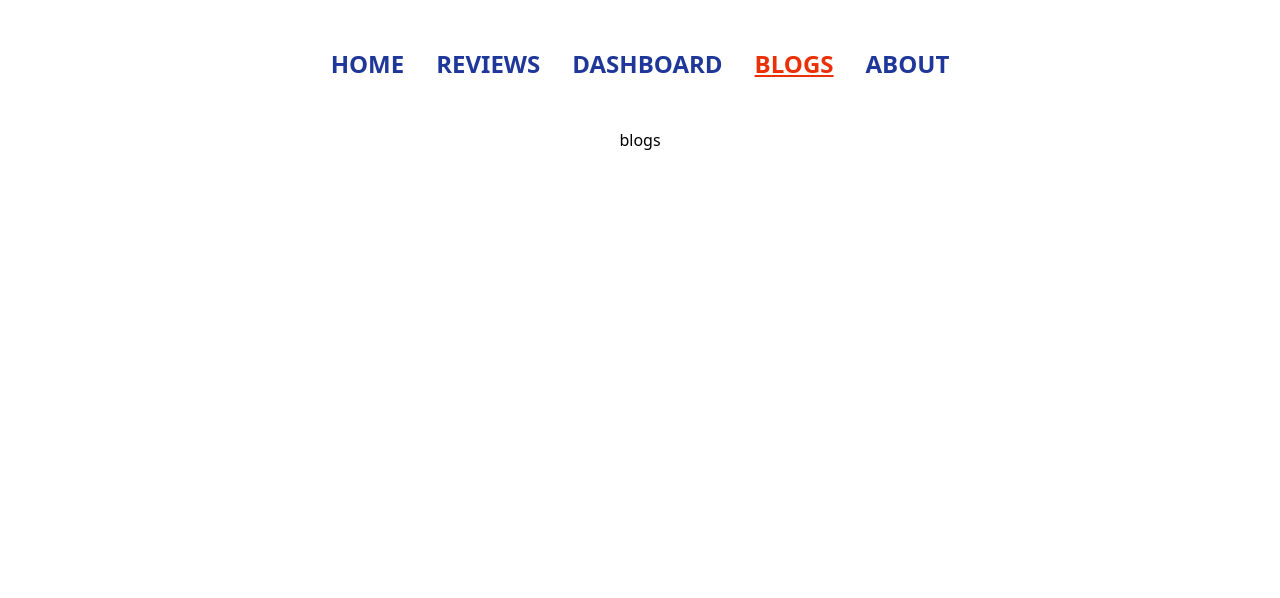
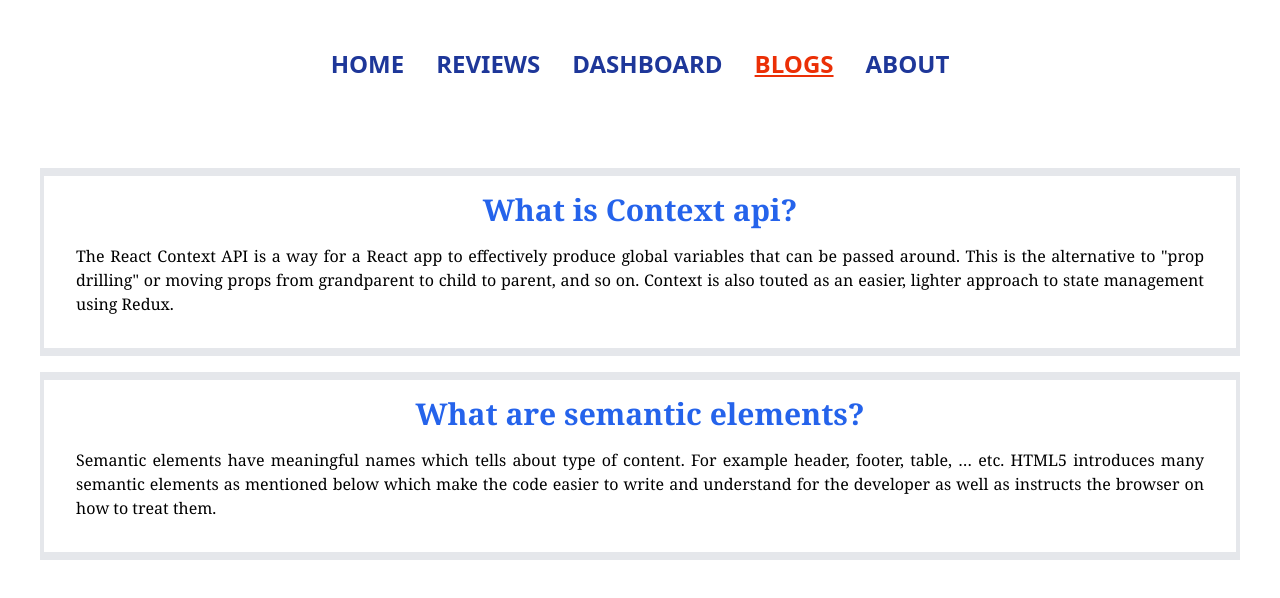
Before and after one commit to mamunalabdullah/laptop-reviewers, a React (Create React App) app: page /blog in a window 1280 px wide. Shown: the top 598 px of the page. Built offline with nearby package versions, Linux system fonts and the light colour scheme.

Commit message:
blog, about complete

```diff
--- a/src/components/About/About.js
+++ b/src/components/About/About.js
@@ -3,7 +3,8 @@ import React from 'react';
 const About = () => {
     return (
         <div>
-            <h1>about page</h1>
+            <h1 className='text-center text-2xl mt-10'>My Name is Abdullah Al Mamun</h1>
+            <p className='text-center text-5xl text-red-600'>I am learning React.js from Programming Hero</p>
         </div>
     );
 };
--- a/src/components/Blogs/Blogs.js
+++ b/src/components/Blogs/Blogs.js
@@ -2,8 +2,25 @@ import React from 'react';
 
 const Blogs = () => {
     return (
-        <div>
-            <h1>blogs</h1>
+        <div className="p-10">
+            <div className="border-4 border-y-8 p-4">
+                <h1 className="text-3xl text-center font-serif font-semibold text-blue-600"> What is Context api?
+                </h1>
+                <p className=" text-justify p-4 font-serif">
+                    The React Context API is a way for a React app to effectively produce
+                    global variables that can be passed around. This is the alternative to
+                    "prop drilling" or moving props from grandparent to child to parent,
+                    and so on. Context is also touted as an easier, lighter approach to
+                    state management using Redux.
+                </p>
+            </div>
+            <div className="border-4 border-y-8 p-4 mt-4">
+                <h1 className="text-3xl text-center font-serif font-semibold text-blue-600"> What are semantic elements?
+                </h1>
+                <p className=" text-justify p-4 font-serif">
+                    Semantic elements have meaningful names which tells about type of content. For example header, footer, table, … etc. HTML5 introduces many semantic elements as mentioned below which make the code easier to write and understand for the developer as well as instructs the browser on how to treat them.
+                </p>
+            </div>
         </div>
     );
 };
--- a/src/components/Navbar/Navbar.js
+++ b/src/components/Navbar/Navbar.js
@@ -4,7 +4,7 @@ import CustomLink from '../CustomLink/CustomLink';
 
 const Navbar = () => {
     return (
-        <nav className='uppercase my-12 text-2xl text-red-500 font-bold flex justify-center'>
+        <nav className='uppercase my-12 text-2xl font-bold flex justify-center'>
             <CustomLink to="/home" className='mx-4'>home</CustomLink>
             <CustomLink to="/review" className='mx-4'>reviews</CustomLink>
             <CustomLink to="/dashboard" className='mx-4'>dashboard</CustomLink>
```
